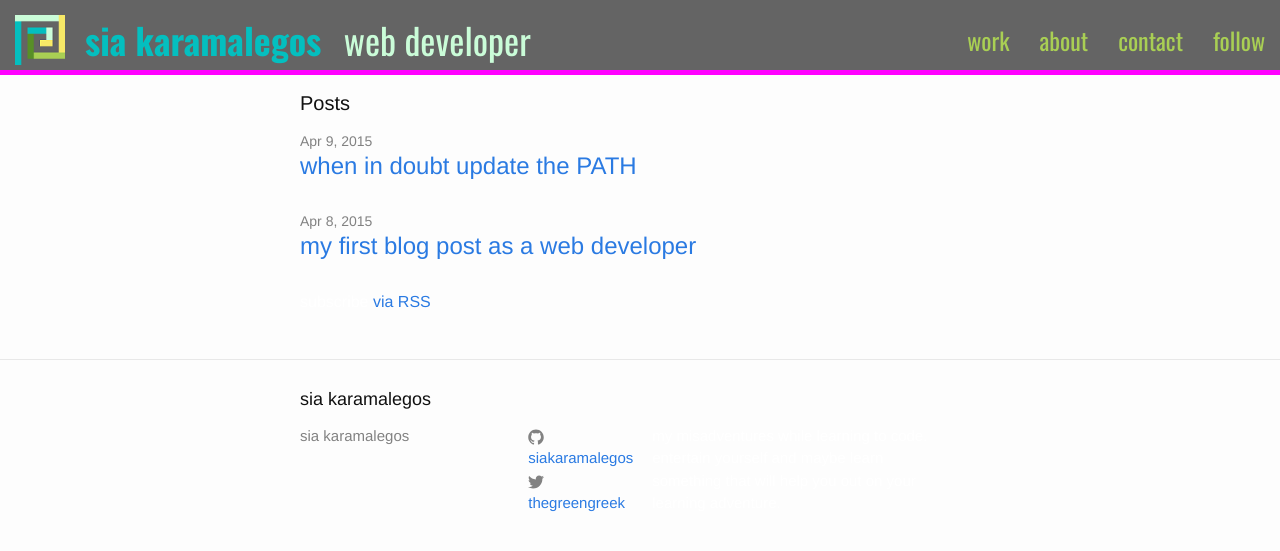
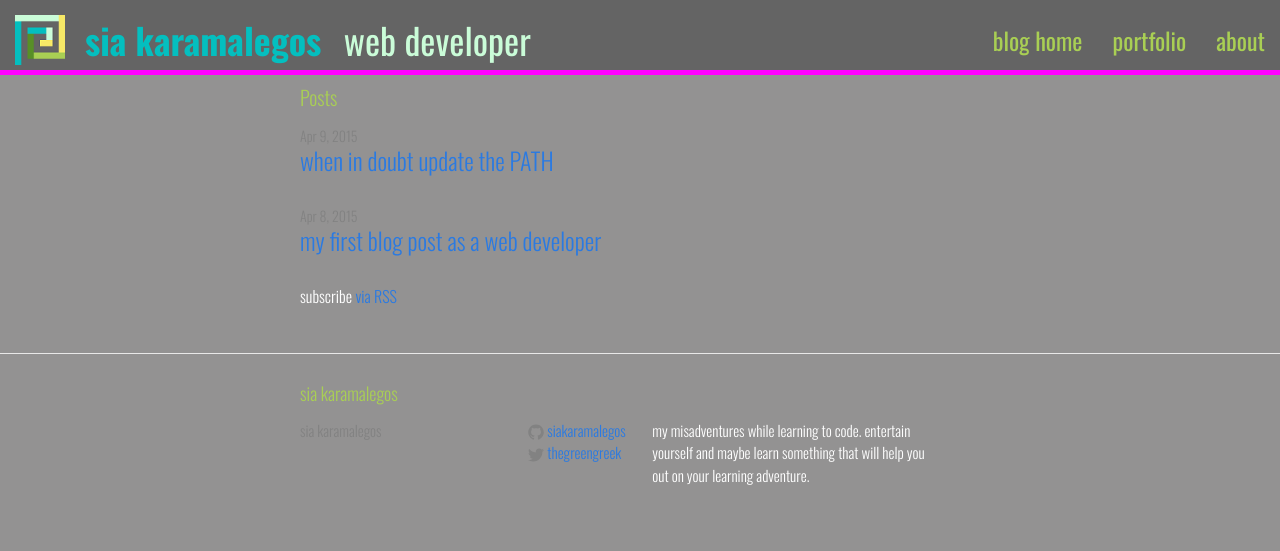
Before and after one commit to siakaramalegos/blog, a Jekyll site: the page built from index.html, in a window 1280 px wide. Shown: the top 551 px of the page. Built offline with Jekyll 4.4.1, drawn with Linux system fonts in a browser that asks for light colours.

Commit message:
Fixed header and navbar content and style

```diff
--- a/_includes/header.html
+++ b/_includes/header.html
@@ -1,3 +1,4 @@
+<header class="site-header">
   <nav class="navbar navbar-default navbar-fixed-top" role="navigation">
     <!-- Brand and toggle get grouped for better mobile display -->
     <div class="navbar-header">
@@ -17,38 +18,10 @@
     <!-- Collect the nav links, forms, and other content for toggling -->
     <div class="collapse navbar-collapse" id="bs-example-navbar-collapse-1">
       <ul class="nav navbar-nav navbar-right">
-          <li><a href="index.html">work</a></li>
-          <li><a href="about.html">about</a></li>
-          <li><a href="contact.html">contact</a></li>
-          <li><a href="contact.html#Follow">follow</a></li>
+        <li><a href="{{ site.baseurl }}/">blog home</a></li>
+        <li><a href="http://siakaramalegos.github.io/index.html">portfolio</a></li>
+        <li><a href="http://siakaramalegos.github.io/about.html">about</a></li>
       </ul>
     </div><!-- /.navbar-collapse -->
   </nav>
-
-<header class="site-header">
-
-  <div class="wrapper">
-
-    <a class="site-title" href="{{ site.baseurl }}/">{{ site.title }}</a>
-
-    <nav class="site-nav">
-      <a href="#" class="menu-icon">
-        <svg viewBox="0 0 18 15">
-          <path fill="#424242" d="M18,1.484c0,0.82-0.665,1.484-1.484,1.484H1.484C0.665,2.969,0,2.304,0,1.484l0,0C0,0.665,0.665,0,1.484,0 h15.031C17.335,0,18,0.665,18,1.484L18,1.484z"/>
-          <path fill="#424242" d="M18,7.516C18,8.335,17.335,9,16.516,9H1.484C0.665,9,0,8.335,0,7.516l0,0c0-0.82,0.665-1.484,1.484-1.484 h15.031C17.335,6.031,18,6.696,18,7.516L18,7.516z"/>
-          <path fill="#424242" d="M18,13.516C18,14.335,17.335,15,16.516,15H1.484C0.665,15,0,14.335,0,13.516l0,0 c0-0.82,0.665-1.484,1.484-1.484h15.031C17.335,12.031,18,12.696,18,13.516L18,13.516z"/>
-        </svg>
-      </a>
-
-      <div class="trigger">
-        {% for page in site.pages %}
-          {% if page.title %}
-          <a class="page-link" href="{{ page.url | prepend: site.baseurl }}">{{ page.title }}</a>
-          {% endif %}
-        {% endfor %}
-      </div>
-    </nav>
-
-  </div>
-
 </header>
--- a/css/main.scss
+++ b/css/main.scss
@@ -6,15 +6,15 @@
 
 
 // Our variables
-$base-font-family: Helvetica, Arial, sans-serif;
+$base-font-family: 'Oswald', sans-serif;
 $base-font-size:   16px;
 $small-font-size:  $base-font-size * 0.875;
 $base-line-height: 1.5;
 
 $spacing-unit:     30px;
 
-$text-color:       #111;
-$background-color: #fdfdfd;
+$text-color:       #A9CF54;
+$background-color: #939292;
 $brand-color:      #2a7ae2;
 
 $grey-color:       #828282;
```
Lines whose indentation alone changed are shown as unchanged.
